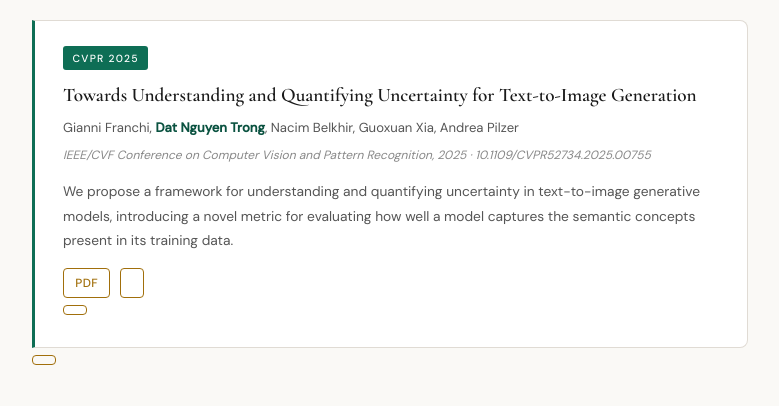
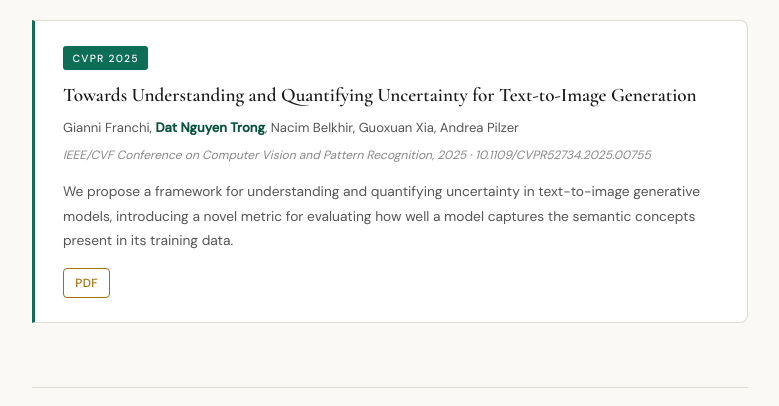
Before and after one commit to DatTrongNg/DatTrongNg.github.io, a plain HTML site: page publications.html in a window 1280 px wide. Shown: the part 394-800 px from the top of the page, without its empty margins (250-1029 px from the left). Drawn offline with nearby package versions, Linux system fonts and the light colour scheme.

Commit message:
Remove empty citation link from publications.html
Removed the empty citation link from the publication entry.

```diff
--- a/publications.html
+++ b/publications.html
@@ -44,7 +44,6 @@
       <div class="pub-abstract">We propose a framework for understanding and quantifying uncertainty in text-to-image generative models, introducing a novel metric for evaluating how well a model captures the semantic concepts present in its training data.</div>
       <div class="pub-links">
         <a class="pub-link" href="https://openaccess.thecvf.com/content/CVPR2025/papers/Franchi_Towards_Understanding_and_Quantifying_Uncertainty_for_Text-to-Image_Generation_CVPR_2025_paper.pdf" target="_blank">PDF</a>
-        <a class="pub-link" href="10.1109/CVPR52734.2025.00755"</a>
       </div>
     </div>
   </section>
```
